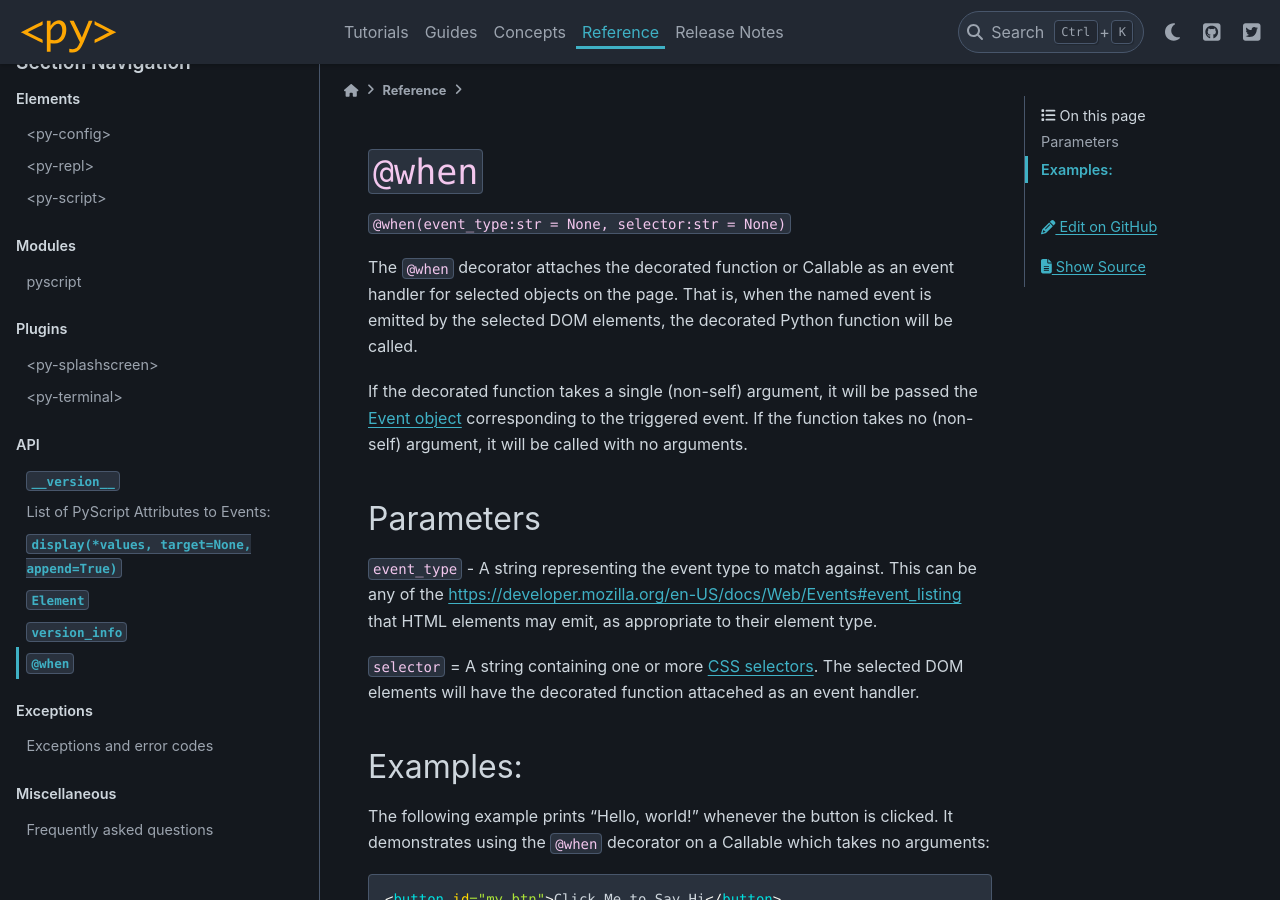
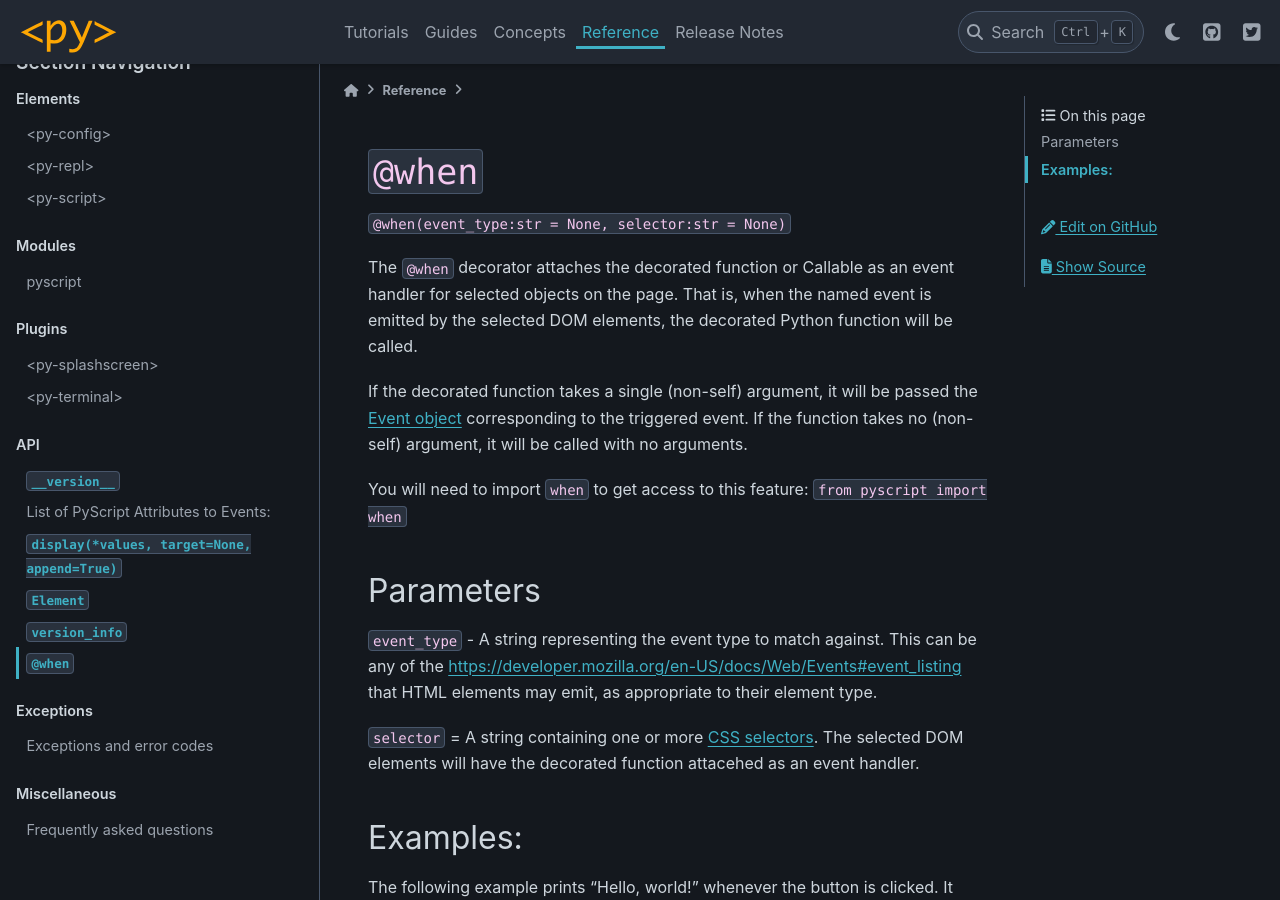
Before and after one commit to pyscript/pyscript, a Sphinx documentation site: the page built from docs/reference/API/when.md, in a window 1280 px wide and 900 px high. Built offline with Sphinx 7.4.7 and the PyData theme 0.15.4, drawn with Linux system fonts in a browser that asks for light colours.

Commit message:
Update when.md (#1554)
* Update when.md: include info on importing when to get access

---------

Co-authored-by: Jeff Glass <glass.jeffrey@gmail.com>

```diff
--- a/docs/reference/API/when.md
+++ b/docs/reference/API/when.md
@@ -5,6 +5,9 @@
 The `@when` decorator attaches the decorated function or Callable as an event handler for selected objects on the page. That is, when the named event is emitted by the selected DOM elements, the decorated Python function will be called.
 
 If the decorated function takes a single (non-self) argument, it will be passed the [Event object](https://developer.mozilla.org/en-US/docs/Web/API/Event) corresponding to the triggered event. If the function takes no (non-self) argument, it will be called with no arguments.
+
+You will need to import `when` to get access to this feature:
+`from pyscript import when`
 
 ## Parameters
 
```
